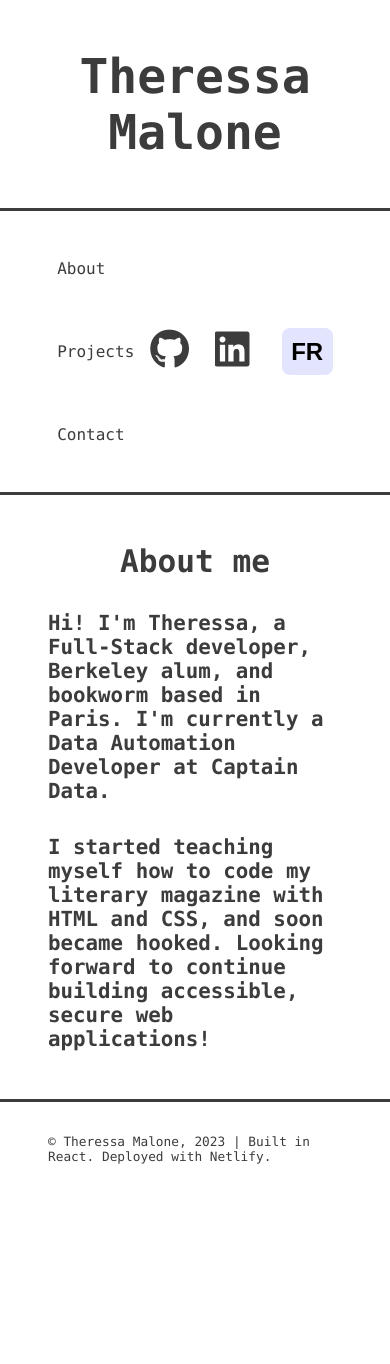
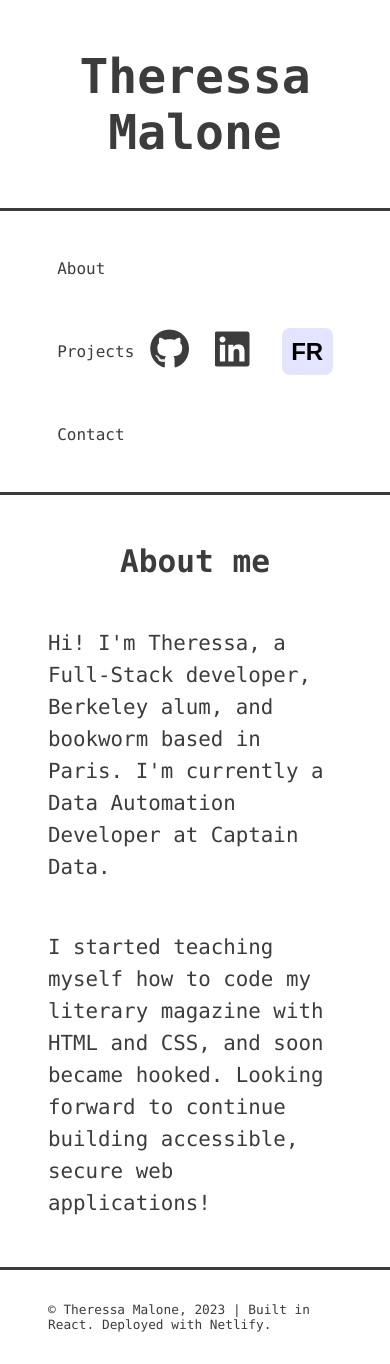
Before and after one commit to tssa017/portfolio, a React (Create React App) app: page /about in a window 390 px wide. Before the commit the page ends 1196 px from the top, so only its background shows below. Built offline with nearby package versions, Linux system fonts and the light colour scheme; a web font is replaced by a local one.

Commit message:
:iphone: responsive about page

```diff
--- a/src/components/bio/bio.scss
+++ b/src/components/bio/bio.scss
@@ -2,14 +2,13 @@
 
 // Mobile styles
 .bio {
-    display: flex;
-    flex-direction: column;
-    align-items: center;
-    gap: 2rem;
     padding: 3rem;
 
     &__para {
+        margin-top: 1rem;
         font-size: 1.3rem;
+        line-height: 2rem;
+        font-weight: 200;
     }
 }
 
@@ -35,7 +34,6 @@
     .bio {
         &__para {
             font-size: 1.3rem;
-            font-weight: 700;
             width: 800px;
         }
     }
```
